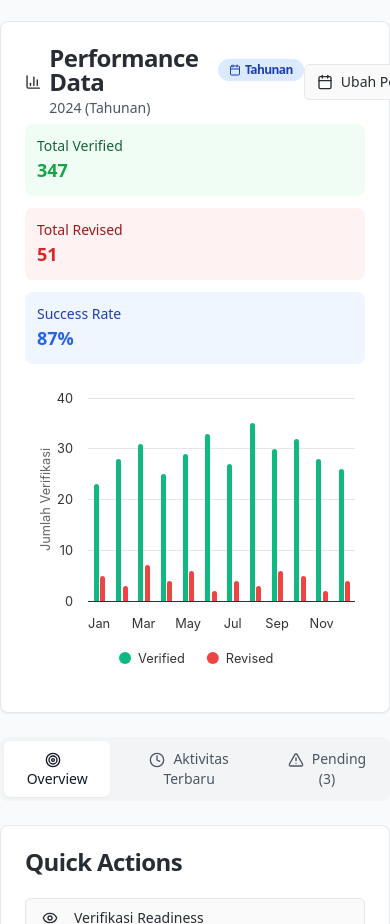
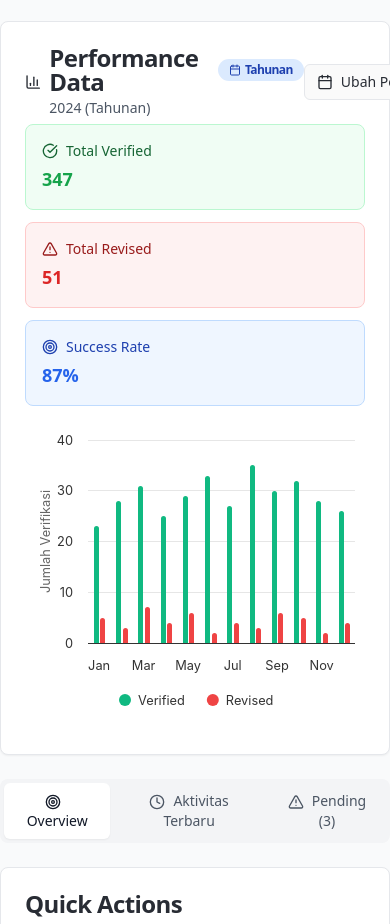
Before and after one commit to andikadwikid/React-RMC, a React (Vite) app: page /verifier-dashboard in a window 390 px wide. Shown: the part 1820-2744 px from the top of the page. Built offline with nearby package versions, Linux system fonts and the light colour scheme.

Commit message:
Improve responsive design for performance chart insights
cgen-0c687a1c7e5e4d2b9eb49815f0c41e1a

```diff
--- a/client/pages/VerifierDashboard.tsx
+++ b/client/pages/VerifierDashboard.tsx
@@ -784,34 +784,37 @@ export default function VerifierDashboard() {
           )}
 
           {/* Chart Insights */}
-          <div className="mb-4 grid grid-cols-1 md:grid-cols-3 gap-3">
-            <div className="bg-green-50 p-3 rounded-lg">
-              <div className="text-sm font-medium text-green-800">
+          <div className="mb-4 grid grid-cols-1 sm:grid-cols-3 gap-3">
+            <div className="bg-green-50 border border-green-200 p-4 rounded-lg hover:bg-green-100 transition-colors">
+              <div className="text-sm font-medium text-green-800 flex items-center gap-2">
+                <CheckCircle className="w-4 h-4" />
                 Total Verified
               </div>
-              <div className="text-lg font-bold text-green-600">
+              <div className="text-lg lg:text-xl font-bold text-green-600 mt-1">
                 {selectedPeriod.data.reduce(
                   (sum, item) => sum + item.verified,
                   0,
                 )}
               </div>
             </div>
-            <div className="bg-red-50 p-3 rounded-lg">
-              <div className="text-sm font-medium text-red-800">
+            <div className="bg-red-50 border border-red-200 p-4 rounded-lg hover:bg-red-100 transition-colors">
+              <div className="text-sm font-medium text-red-800 flex items-center gap-2">
+                <AlertTriangle className="w-4 h-4" />
                 Total Revised
               </div>
-              <div className="text-lg font-bold text-red-600">
+              <div className="text-lg lg:text-xl font-bold text-red-600 mt-1">
                 {selectedPeriod.data.reduce(
                   (sum, item) => sum + item.revised,
                   0,
                 )}
               </div>
             </div>
-            <div className="bg-blue-50 p-3 rounded-lg">
-              <div className="text-sm font-medium text-blue-800">
+            <div className="bg-blue-50 border border-blue-200 p-4 rounded-lg hover:bg-blue-100 transition-colors">
+              <div className="text-sm font-medium text-blue-800 flex items-center gap-2">
+                <Target className="w-4 h-4" />
                 Success Rate
               </div>
-              <div className="text-lg font-bold text-blue-600">
+              <div className="text-lg lg:text-xl font-bold text-blue-600 mt-1">
                 {(() => {
                   const totalVerified = selectedPeriod.data.reduce(
                     (sum, item) => sum + item.verified,
```
